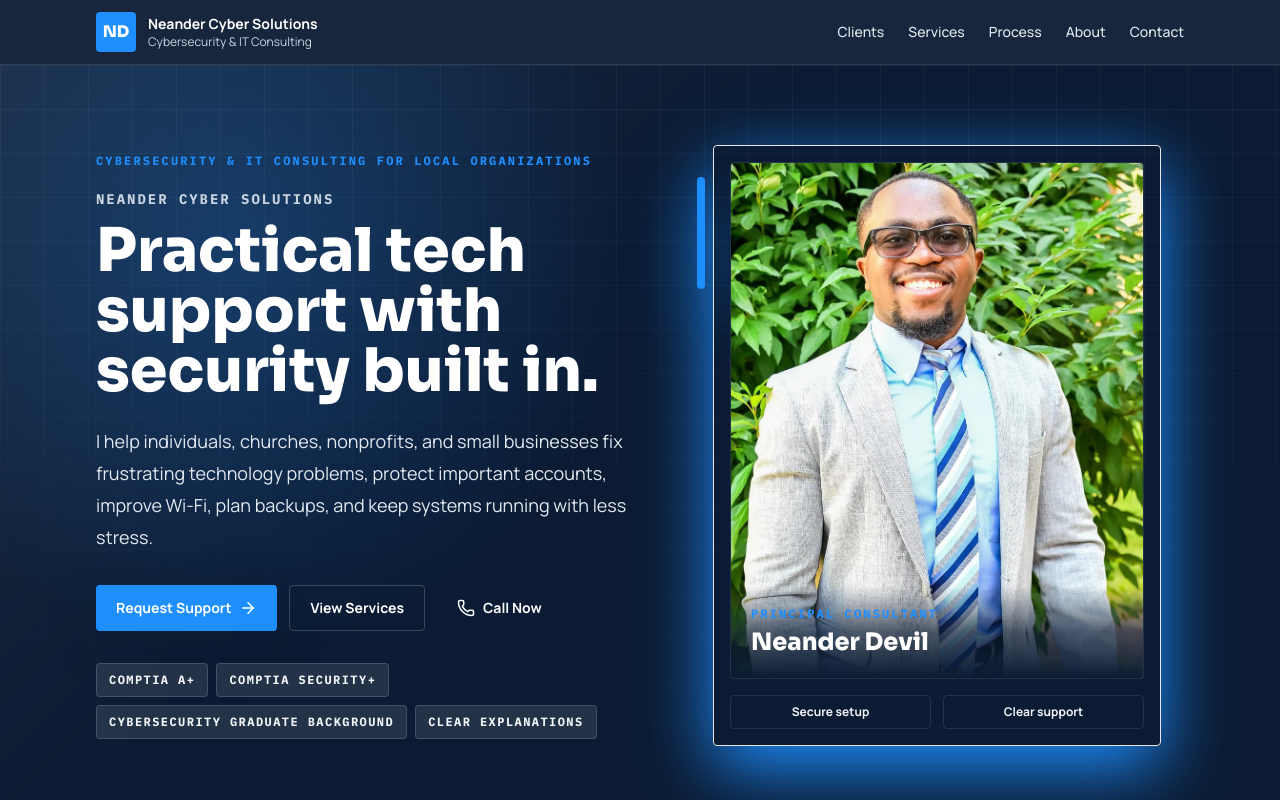
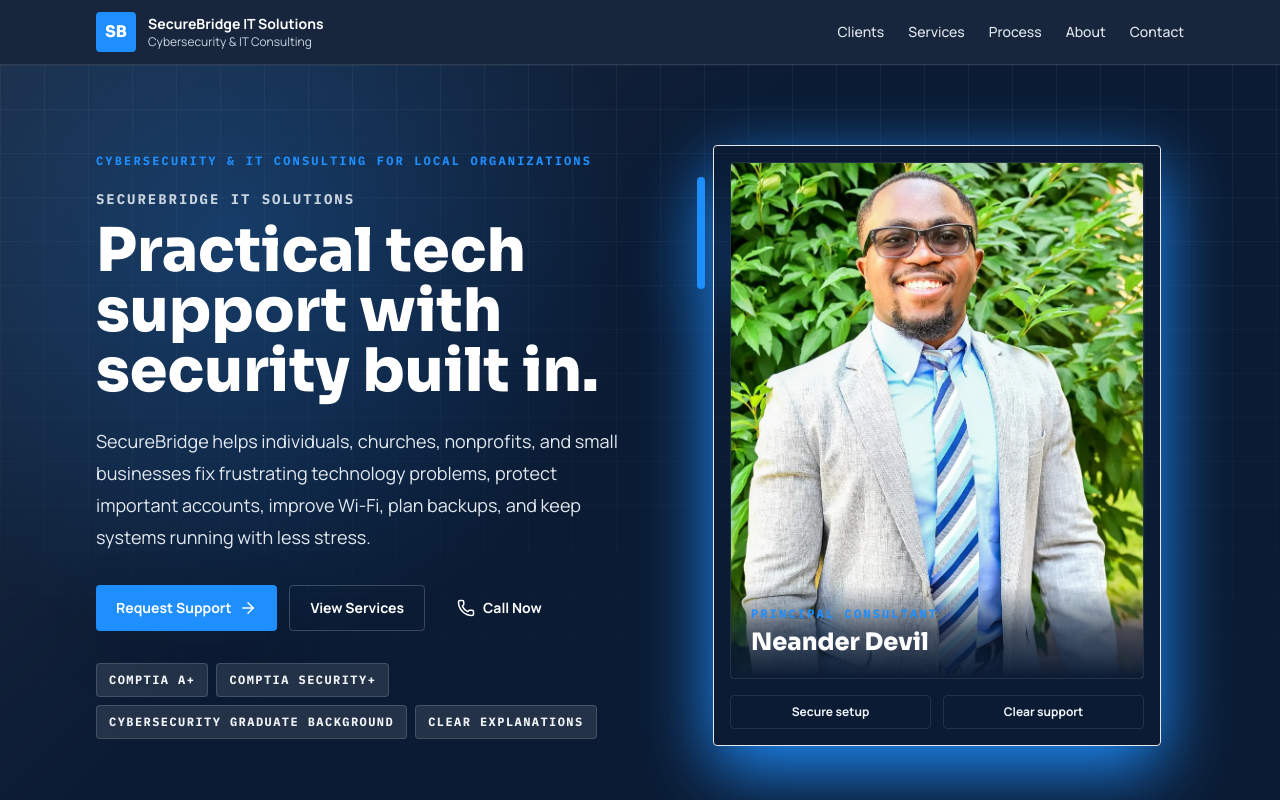
Before and after one commit to soccerrat/mainwebsite, a React (Vite) app: page / in a window 1280 px wide. Shown: the top 800 px of the page. Built offline with nearby package versions, Linux system fonts and the light colour scheme.

Commit message:
Rename brand to SecureBridge IT Solutions

```diff
--- a/index.html
+++ b/index.html
@@ -5,9 +5,9 @@
     <meta name="viewport" content="width=device-width, initial-scale=1.0" />
     <meta
       name="description"
-      content="Neander Cyber Solutions provides practical cybersecurity consulting and IT support for individuals, small businesses, churches, nonprofits, and local organizations."
+      content="SecureBridge IT Solutions provides practical cybersecurity consulting and IT support for individuals, small businesses, churches, nonprofits, and local organizations."
     />
-    <title>Neander Cyber Solutions | Cybersecurity & IT Support</title>
+    <title>SecureBridge IT Solutions | Cybersecurity & IT Support</title>
   </head>
   <body>
     <div id="root"></div>
--- a/package.json
+++ b/package.json
@@ -1,5 +1,5 @@
 {
-  "name": "neander-cyber-solutions",
+  "name": "securebridge-it-solutions",
   "private": true,
   "version": "1.0.0",
   "type": "module",
--- a/src/App.jsx
+++ b/src/App.jsx
@@ -95,7 +95,7 @@
 const processSteps = [
   {
     title: 'Listen',
-    text: 'We start with the real problem, the people affected, and what “fixed” needs to look like.',
+    text: 'We start with the real problem, the people affected, and what fixed needs to look like.',
     icon: MessageSquare
   },
   {
@@ -143,6 +143,7 @@
   linkedin: 'https://linked.com/neanderdevil/'
 }
 
+const businessName = 'SecureBridge IT Solutions'
 const web3FormsAccessKey = '02b17a67-ee5c-41b5-ba19-eb527dcd28cb'
 
 function ProfilePhoto() {
@@ -229,10 +230,10 @@
         <nav className="section-shell flex h-16 items-center justify-between">
           <a href="#top" className="focus-ring flex items-center gap-3 rounded">
             <span className="grid h-10 w-10 place-items-center rounded bg-electric font-display text-base font-black text-white">
-              ND
+              SB
             </span>
             <span className="leading-tight">
-              <span className="block text-sm font-bold">Neander Cyber Solutions</span>
+              <span className="block text-sm font-bold">{businessName}</span>
               <span className="block text-xs text-slate-300">Cybersecurity & IT Consulting</span>
             </span>
           </a>
@@ -285,13 +286,13 @@
             <div className="reveal-in max-w-3xl">
               <p className="eyebrow">Cybersecurity & IT consulting for local organizations</p>
               <p className="mt-5 font-mono text-sm font-bold uppercase tracking-[0.14em] text-slate-300">
-                Neander Cyber Solutions
+                {businessName}
               </p>
               <h1 className="mt-3 max-w-4xl font-display text-4xl font-black leading-[1.02] sm:text-5xl lg:text-6xl">
                 Practical tech support with security built in.
               </h1>
               <p className="mt-6 max-w-2xl text-lg leading-8 text-slate-200">
-                I help individuals, churches, nonprofits, and small businesses fix frustrating
+                SecureBridge helps individuals, churches, nonprofits, and small businesses fix frustrating
                 technology problems, protect important accounts, improve Wi-Fi, plan backups, and keep
                 systems running with less stress.
               </p>
@@ -414,7 +415,7 @@
             <div className="max-w-3xl">
               <p className="eyebrow">Process</p>
               <h2 className="mt-3 font-display text-3xl font-black tracking-tight sm:text-4xl">
-                A calm path from “something is wrong” to “we know what to do.”
+                A calm path from something is wrong to we know what to do.
               </h2>
             </div>
             <div className="mt-10 grid gap-4 md:grid-cols-2 lg:grid-cols-4">
@@ -452,7 +453,7 @@
                 Professional support with a security-first mindset.
               </h2>
               <p className="mt-5 text-lg leading-8 text-steel">
-                Neander Devil is a cybersecurity and IT professional with CompTIA A+ and Security+
+                SecureBridge IT Solutions is led by Neander Devil, a cybersecurity and IT professional with CompTIA A+ and Security+
                 credentials, a cybersecurity graduate background, and hands-on experience helping
                 people and organizations solve technical problems.
               </p>
@@ -494,8 +495,8 @@
 
             <form onSubmit={handleContactSubmit} className="rounded border border-line bg-white p-5 shadow-soft sm:p-6">
               <input type="hidden" name="access_key" value={web3FormsAccessKey} />
-              <input type="hidden" name="subject" value="New IT support request from Neander Cyber Solutions website" />
-              <input type="hidden" name="from_name" value="Neander Cyber Solutions" />
+              <input type="hidden" name="subject" value="New IT support request from SecureBridge IT Solutions website" />
+              <input type="hidden" name="from_name" value={businessName} />
               <input type="checkbox" name="botcheck" className="hidden" tabIndex="-1" autoComplete="off" />
               <div className="grid gap-4 sm:grid-cols-2">
                 <label className="grid gap-2 text-sm font-bold">
@@ -561,7 +562,7 @@
 
       <footer className="border-t border-line bg-white py-8">
         <div className="section-shell flex flex-col gap-3 text-sm text-steel sm:flex-row sm:items-center sm:justify-between">
-          <p>&copy; {new Date().getFullYear()} Neander Cyber Solutions. Cybersecurity & IT Consulting.</p>
+          <p>&copy; {new Date().getFullYear()} {businessName}. Cybersecurity & IT Consulting.</p>
           <p className="flex items-center gap-2">
             <CloudCog size={17} className="text-electric" />
             Practical technology support, explained clearly.
```
Also changed, not shown: 2 other files (tests, documents, lock files or other folders).
